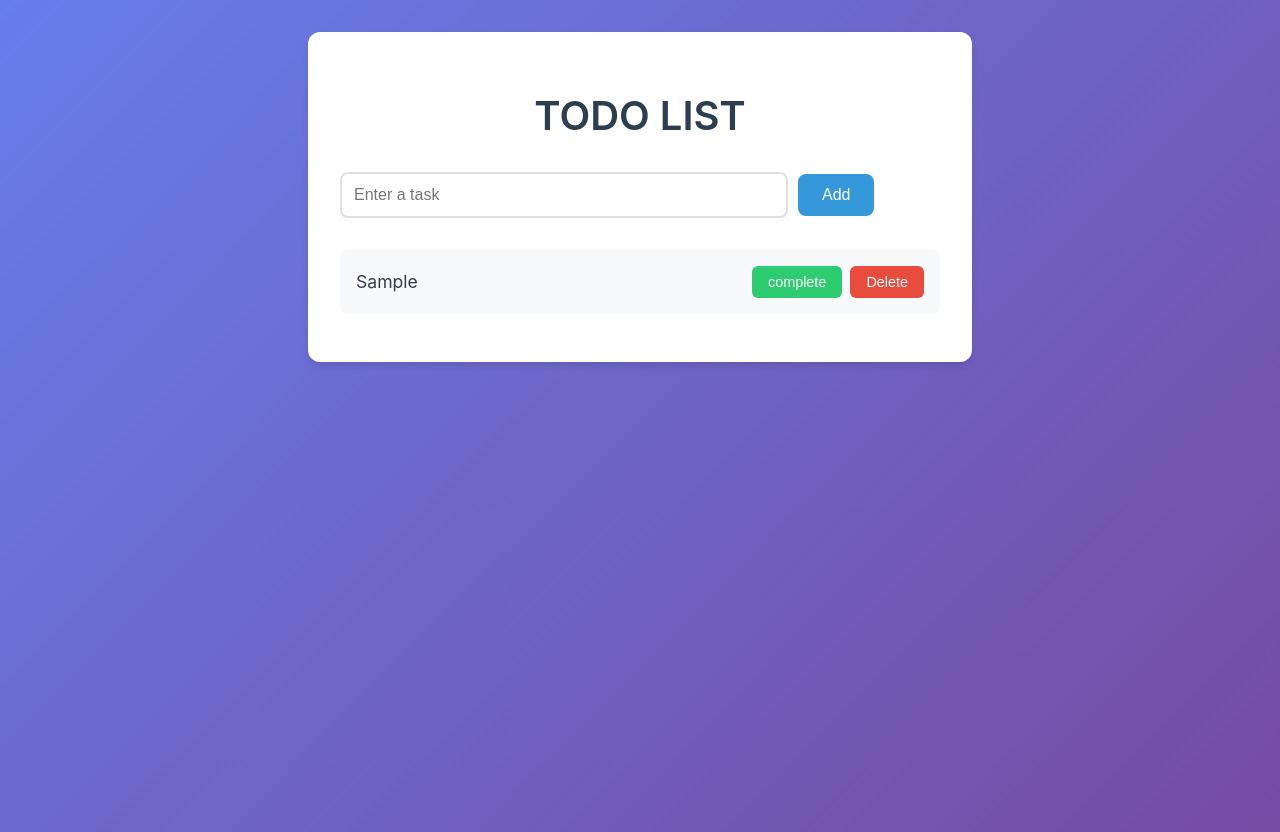
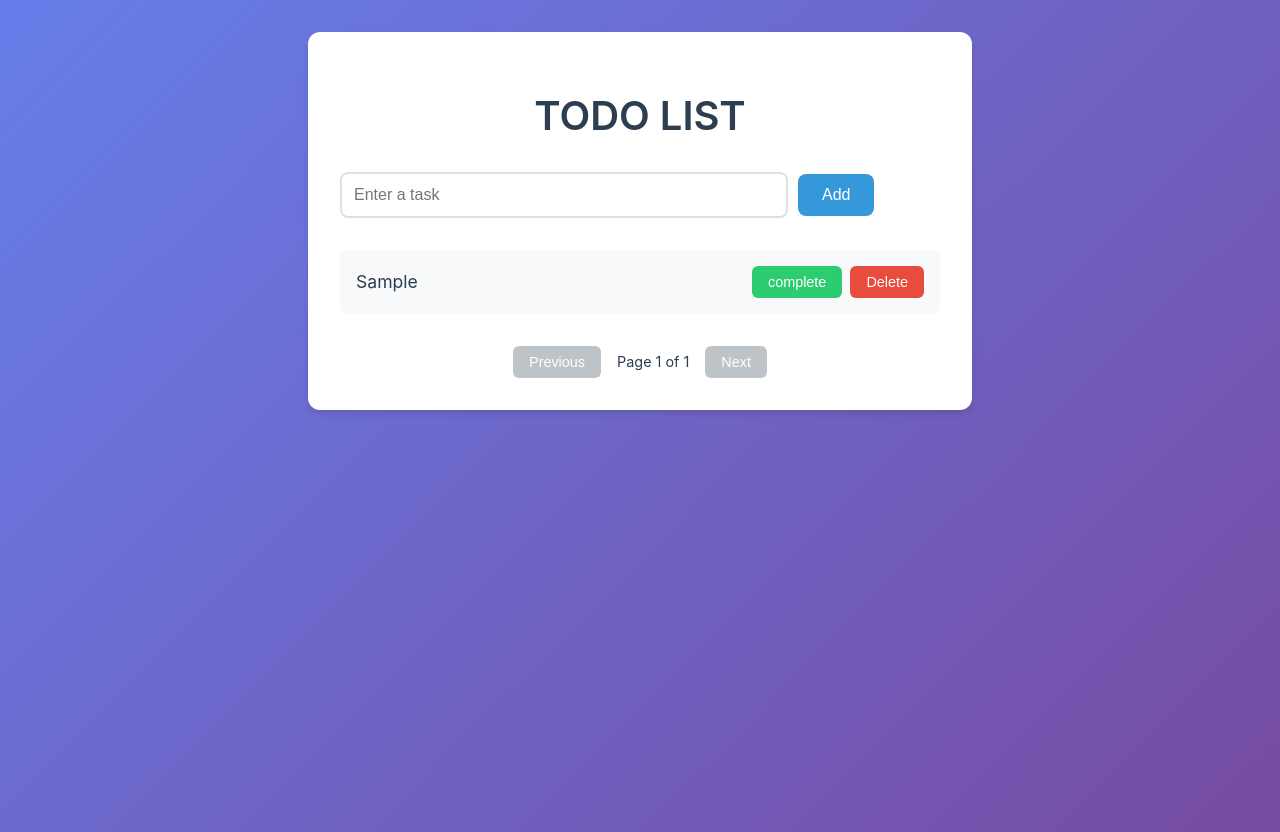
Before and after one commit to Ashwinn-07/todo-app-react, a React (Vite) app: page / in a window 1280 px wide. Both pictures are taken after typing "Sample" into the empty fields and a click on the button "Add". Built offline with nearby package versions, Linux system fonts and the light colour scheme.

Commit message:
added pagination and clear all completed tasks feature

```diff
--- a/src/ToDoList.css
+++ b/src/ToDoList.css
@@ -106,6 +106,56 @@
   color: #95a5a6;
 }
 
+.clear-completed-button {
+  display: block;
+  margin: 2rem auto 0;
+  padding: 12px 24px;
+  background-color: #95a5a6;
+  color: white;
+  border: none;
+  border-radius: 8px;
+  cursor: pointer;
+  font-size: 1rem;
+  transition: background-color 0.3s ease;
+}
+
+.clear-completed-button:hover {
+  background-color: #7f8c8d;
+}
+
+.pagination {
+  display: flex;
+  justify-content: center;
+  align-items: center;
+  margin-top: 2rem;
+  gap: 1rem;
+}
+
+.pagination-button {
+  padding: 8px 16px;
+  background-color: #3498db;
+  color: white;
+  border: none;
+  border-radius: 6px;
+  cursor: pointer;
+  font-size: 0.9rem;
+  transition: background-color 0.3s ease;
+}
+
+.pagination-button:hover:not(:disabled) {
+  background-color: #2980b9;
+}
+
+.pagination-button:disabled {
+  background-color: #bdc3c7;
+  cursor: not-allowed;
+}
+
+.page-info {
+  color: #2c3e50;
+  font-size: 0.9rem;
+}
+
 @media (max-width: 600px) {
   .to-do-list {
     margin: 1rem;
@@ -126,8 +176,22 @@
   }
 
   .complete-button,
-  .delete-button {
+  .delete-button,
+  .clear-completed-button {
     margin: 5px;
     width: 100%;
   }
+
+  .pagination {
+    flex-direction: column;
+    gap: 0.5rem;
+  }
+
+  .pagination-button {
+    width: 100%;
+  }
+
+  .page-info {
+    margin: 0.5rem 0;
+  }
 }
--- a/src/ToDoList.jsx
+++ b/src/ToDoList.jsx
@@ -7,6 +7,9 @@ function ToDoList() {
     return savedTasks ? JSON.parse(savedTasks) : [];
   });
   const [newTask, setNewTask] = useState("");
+  const [currentPage, setCurrentPage] = useState(1);
+
+  const tasksPerPage = 5;
 
   useEffect(() => {
     localStorage.setItem("tasks", JSON.stringify(tasks));
@@ -20,11 +23,19 @@ function ToDoList() {
       setTask((t) => [...t, { text: newTask, completed: false }]);
       setNewTask("");
     }
+
+    const newTotalPages = Math.ceil((tasks.length + 1) / tasksPerPage);
+    setCurrentPage(newTotalPages);
   }
 
   function deleteTask(index) {
     const updatedTasks = tasks.filter((element, i) => i !== index);
     setTask(updatedTasks);
+
+    const newTotalPages = Math.ceil(updatedTasks.length / tasksPerPage);
+    if (currentPage > newTotalPages) {
+      setCurrentPage(newTotalPages || 1);
+    }
   }
   function toggleComplete(index) {
     const updatedTasks = tasks.map((element, i) =>
@@ -32,6 +43,29 @@ function ToDoList() {
     );
     setTask(updatedTasks);
   }
+
+  function clearCompletedTasks() {
+    const updatedTasks = tasks.filter((task) => !task.completed);
+    setTask(updatedTasks);
+    const newTotalPages = Math.ceil(updatedTasks.length / tasksPerPage);
+    if (currentPage > newTotalPages) {
+      setCurrentPage(newTotalPages || 1);
+    }
+  }
+  const totalPages = Math.ceil(tasks.length / tasksPerPage);
+  const indexOfLastTask = currentPage * tasksPerPage;
+  const indexOfFirstTask = indexOfLastTask - tasksPerPage;
+  const currentTasks = tasks.slice(indexOfFirstTask, indexOfLastTask);
+
+  function goToNextPage() {
+    setCurrentPage((page) => Math.min(page + 1, totalPages));
+  }
+
+  function goToPreviousPage() {
+    setCurrentPage((page) => Math.max(page - 1, 1));
+  }
+
+  const hasCompletedTasks = tasks.some((task) => task.completed);
 
   return (
     <div className="to-do-list">
@@ -48,23 +82,55 @@ function ToDoList() {
         </button>
       </div>
       <ol>
-        {tasks.map((element, index) => (
-          <li key={index}>
+        {currentTasks.map((element, index) => (
+          <li key={indexOfFirstTask + index}>
             <span className={`text ${element.completed ? "completed" : ""}`}>
               {element.text}
             </span>
             <button
               className="complete-button"
-              onClick={() => toggleComplete(index)}
+              onClick={() => toggleComplete(indexOfFirstTask + index)}
             >
               {element.completed ? "undo" : "complete"}
             </button>
-            <button className="delete-button" onClick={() => deleteTask(index)}>
+            <button
+              className="delete-button"
+              onClick={() => deleteTask(indexOfFirstTask + index)}
+            >
               Delete
             </button>
           </li>
         ))}
       </ol>
+      {tasks.length > 0 && (
+        <div className="pagination">
+          <button
+            className="pagination-button"
+            onClick={goToPreviousPage}
+            disabled={currentPage === 1}
+          >
+            Previous
+          </button>
+          <span className="page-info">
+            Page {currentPage} of {totalPages}
+          </span>
+          <button
+            className="pagination-button"
+            onClick={goToNextPage}
+            disabled={currentPage === totalPages}
+          >
+            Next
+          </button>
+        </div>
+      )}
+      {hasCompletedTasks && (
+        <button
+          className="clear-completed-button"
+          onClick={clearCompletedTasks}
+        >
+          Clear Completed Tasks
+        </button>
+      )}
     </div>
   );
 }
```
